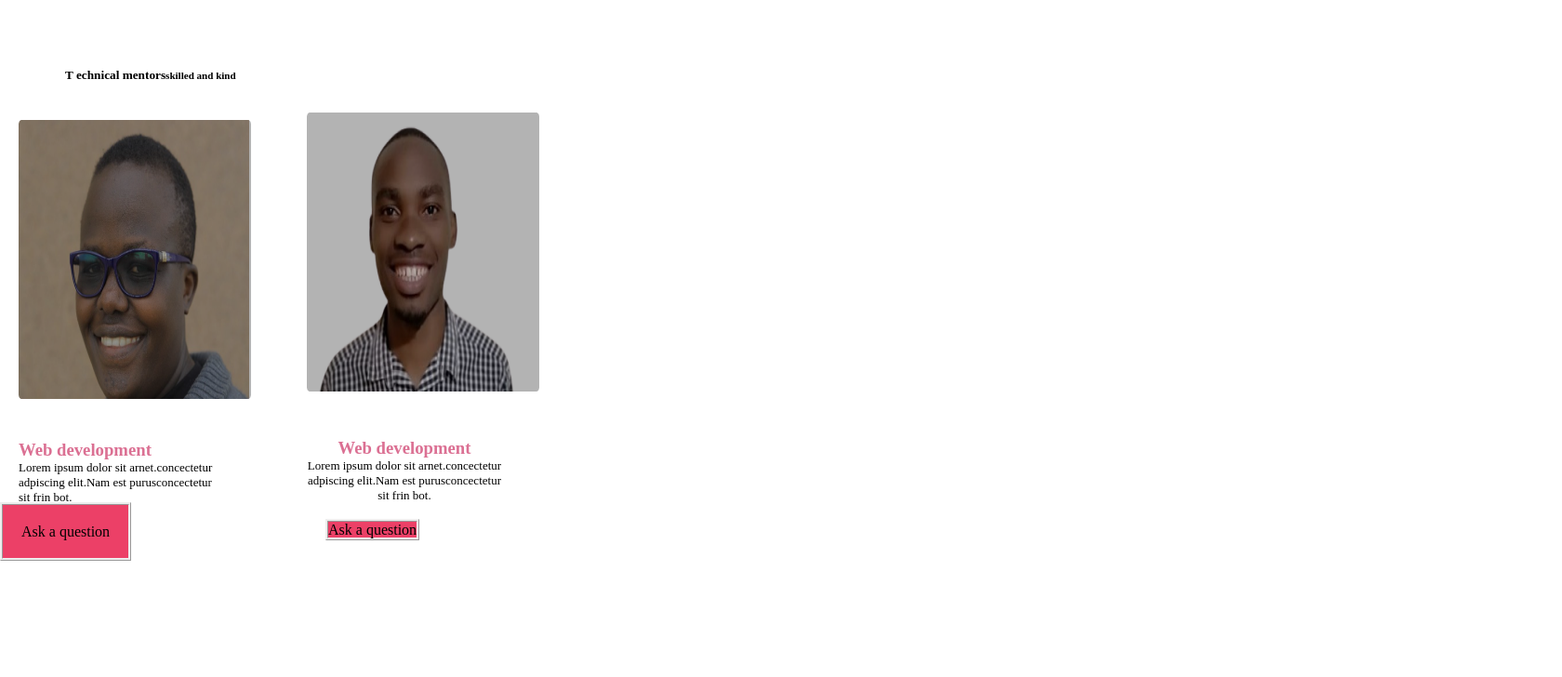
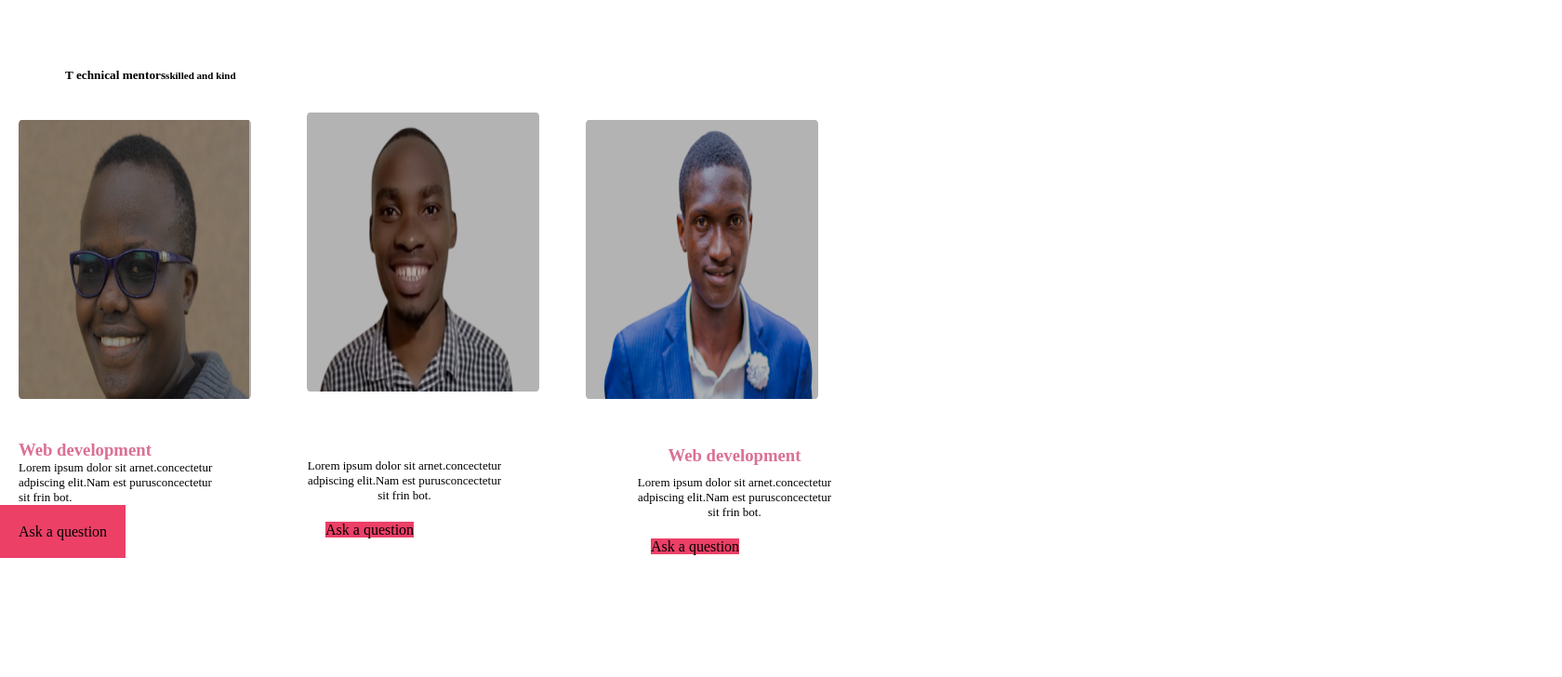
Before and after one commit to phinic925/moringa-school-website, a plain HTML site: page index.html in a window 1280 px wide. Shown: the part 2320-3048 px from the top of the page at 93% size, 1680 px wide, since content can reach past the window. Drawn offline with Linux system fonts and the light colour scheme.

Commit message:
add bottons to the images on the page

```diff
--- a/index.css
+++ b/index.css
@@ -239,7 +239,7 @@ h4{
 }
 .ask{
   background-color: #EC4067;
-  border: ridge;
+
   position: relative;
   top: -340px;
   padding: 20px;
@@ -255,11 +255,11 @@ h4{
 }
 .web2{
   color: palevioletred;
-  text-align: center;
   position: relative;
-  top: -450px;
-  left: -80px;
+  top: -300px;
+  left: -400px;
 }
+
 .arn{
   text-align: center;
   font-size: small;
@@ -270,8 +270,43 @@ h4{
 .now1{
   float: center;
   background-color: #EC4067;
-  border: ridge;
+
   position: relative;
   top: -430px;
   left: 350px;
 }
+.image7 img{
+  float:right;
+  align-items: center;
+  position: relative;
+  top:-880px;
+  left: -150px;
+  width:250px;
+  height: 300px;
+}
+.web3{
+  color: palevioletred;
+  position: relative;
+  left: 400px;
+  top: -530px;
+  right:50px;
+  text-align: center;
+
+}
+.arn1{
+
+    text-align: center;
+    font-size: small;
+    position: relative;
+    top: -520px;
+    left: 400px;
+
+}
+.now2{
+  float: center;
+  background-color: #EC4067;
+
+  position: relative;
+  top: -500px;
+  left: 700px;
+}
--- a/index.html
+++ b/index.html
@@ -167,21 +167,22 @@
   <br>adpiscing elit.Nam est purusconcectetur <br>sit frin bot.</p></div>
   <div>
 <span class="now1">Ask a question </span>
-</div> <div>
+</div> <div class=" image7">
 <img src="assets/images/image 7.png">
 </div>
 <div>
-  <h3> Web development </h3>
+  <h3 class="web3"> Web development </h3>
 
 </div>
+
 <div>
-
-<span class="now">Ask a question </span>
-</div>
-<div>
-<p> Lorem ipsum dolor sit  arnet.concectetur
+<p class="arn1">  Lorem ipsum dolor sit  arnet.concectetur
   <br>adpiscing elit.Nam est purusconcectetur <br>sit frin bot.</p>
   </div>
+  <div>
+
+    <span class="now2">Ask a question </span>
+    </div>
   <div>
 
 <img src="assets/images/image 8.png"></div>
```
